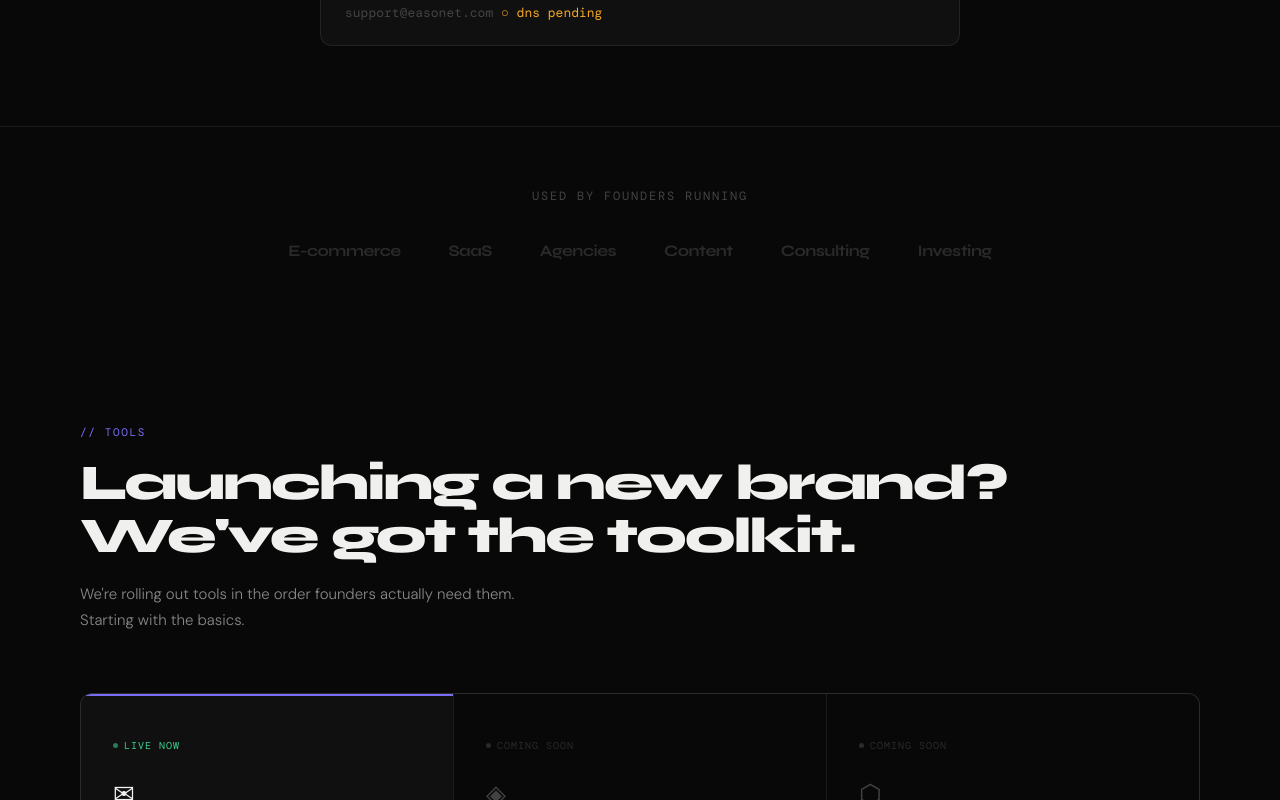
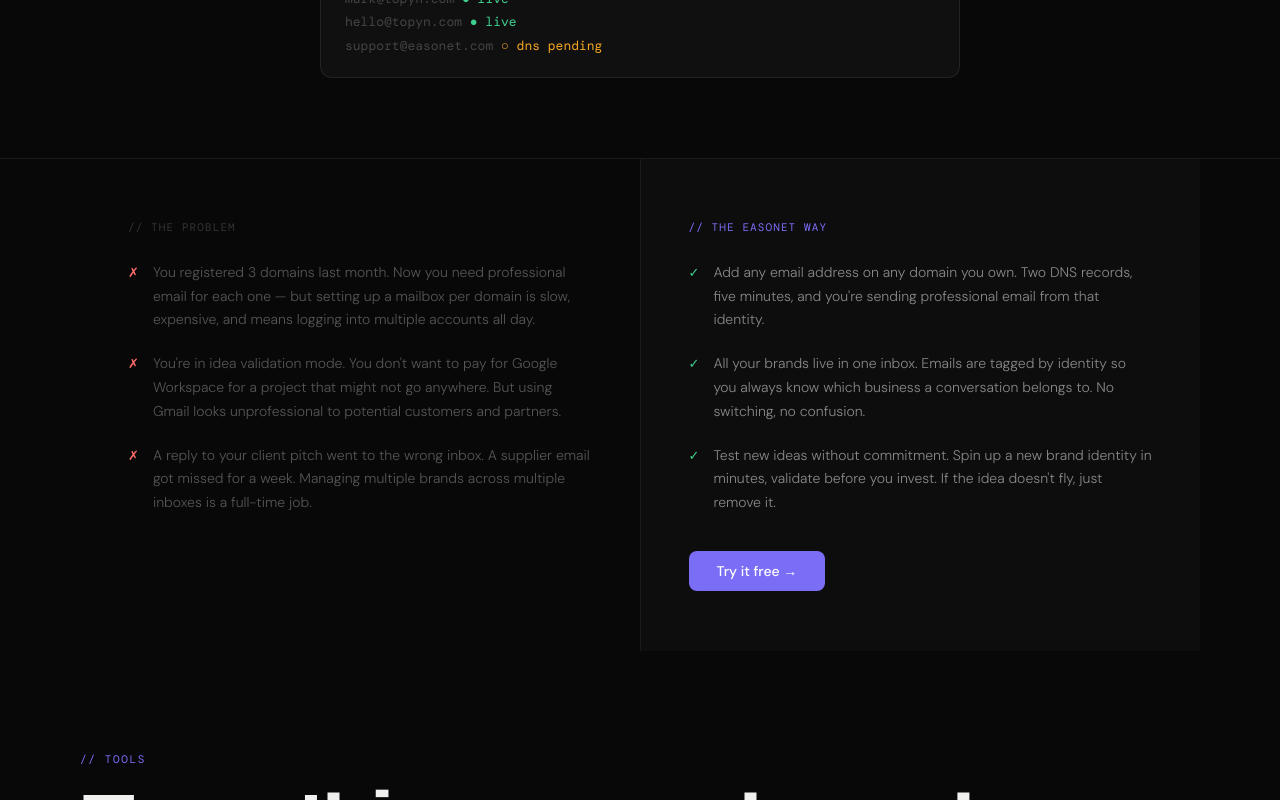
Before and after one commit to topyn/easonet, a Next.js app: page / in a window 1280 px wide. Shown: the part 1320-2120 px from the top of the page. Built offline with nearby package versions, Linux system fonts and the light colour scheme.

Commit message:
homepage copy rewrite - problem/solution section

```diff
--- a/pages/index.tsx
+++ b/pages/index.tsx
@@ -150,10 +150,10 @@ export default function Homepage() {
       <section className="hero">
         <div className="hero-badge">Platform · Now in beta</div>
         <h1>Built for founders who<br /><em>can't stop</em> starting things</h1>
-        <p className="hero-sub">Every new brand has the same setup headaches. We're building the tools to eliminate them — one by one.</p>
+        <p className="hero-sub">The email tool built for founders who run more than one thing. Send from any domain, read everything in one inbox — before you even launch.</p>
         <div className="hero-actions">
           <a href="/login"><button className="btn-hero">Start free — 30 days</button></a>
-          <a href="#tools"><button className="btn-hero-ghost">See the tools →</button></a>
+          <a href="#problem"><button className="btn-hero-ghost">See how it works →</button></a>
         </div>
         <div className="hero-terminal">
           <div className="terminal-bar">
@@ -180,14 +180,47 @@ export default function Homepage() {
         </div>
       </section>
 
-      {/* LOGOS */}
-      <div className="full-border-top">
-        <div className="logos">
-          <p>Used by founders running</p>
-          <div className="logos-row">
-            {['E-commerce','SaaS','Agencies','Content','Consulting','Investing'].map(l => (
-              <div key={l} className="logo-item">{l}</div>
-            ))}
+      {/* PROBLEM / SOLUTION */}
+      <div className="full-border-top" id="problem">
+        <div style={{maxWidth:'1400px',margin:'0 auto',padding:'0 80px'}}>
+          <div style={{display:'grid',gridTemplateColumns:'1fr 1fr',gap:'1px',background:'rgba(255,255,255,0.08)'}}>
+            <div style={{padding:'60px 48px',background:'#080808'}}>
+              <div style={{fontFamily:"'DM Mono', monospace",fontSize:11,color:'#333',textTransform:'uppercase',letterSpacing:'.1em',marginBottom:24}}>// the problem</div>
+              <div style={{display:'flex',flexDirection:'column',gap:20}}>
+                {[
+                  { icon: '✗', text: "You registered 3 domains last month. Now you need professional email for each one — but setting up a mailbox per domain is slow, expensive, and means logging into multiple accounts all day." },
+                  { icon: '✗', text: "You're in idea validation mode. You don't want to pay for Google Workspace for a project that might not go anywhere. But using Gmail looks unprofessional to potential customers and partners." },
+                  { icon: '✗', text: "A reply to your client pitch went to the wrong inbox. A supplier email got missed for a week. Managing multiple brands across multiple inboxes is a full-time job." },
+                ].map((item, i) => (
+                  <div key={i} style={{display:'flex',gap:14,alignItems:'flex-start'}}>
+                    <div style={{fontFamily:"'DM Mono', monospace",fontSize:13,color:'#ff6b6b',marginTop:2,flexShrink:0}}>{item.icon}</div>
+                    <div style={{fontSize:14,color:'#555',lineHeight:1.7}}>{item.text}</div>
+                  </div>
+                ))}
+              </div>
+            </div>
+            <div style={{padding:'60px 48px',background:'#0d0d0d'}}>
+              <div style={{fontFamily:"'DM Mono', monospace",fontSize:11,color:'#7B6EF6',textTransform:'uppercase',letterSpacing:'.1em',marginBottom:24}}>// the easonet way</div>
+              <div style={{display:'flex',flexDirection:'column',gap:20}}>
+                {[
+                  { icon: '✓', text: "Add any email address on any domain you own. Two DNS records, five minutes, and you're sending professional email from that identity." },
+                  { icon: '✓', text: "All your brands live in one inbox. Emails are tagged by identity so you always know which business a conversation belongs to. No switching, no confusion." },
+                  { icon: '✓', text: "Test new ideas without commitment. Spin up a new brand identity in minutes, validate before you invest. If the idea doesn't fly, just remove it." },
+                ].map((item, i) => (
+                  <div key={i} style={{display:'flex',gap:14,alignItems:'flex-start'}}>
+                    <div style={{fontFamily:"'DM Mono', monospace",fontSize:13,color:'#3ECF8E',marginTop:2,flexShrink:0}}>{item.icon}</div>
+                    <div style={{fontSize:14,color:'#888',lineHeight:1.7}}>{item.text}</div>
+                  </div>
+                ))}
+              </div>
+              <div style={{marginTop:36}}>
+                <a href="/login">
+                  <button style={{padding:'11px 28px',background:'#7B6EF6',color:'#fff',border:'none',borderRadius:8,fontSize:14,fontWeight:500,cursor:'pointer',fontFamily:"'DM Sans', sans-serif"}}>
+                    Try it free →
+                  </button>
+                </a>
+              </div>
+            </div>
           </div>
         </div>
       </div>
@@ -195,8 +228,8 @@ export default function Homepage() {
       {/* TOOLS */}
       <section className="section" id="tools">
         <div className="section-label">// tools</div>
-        <h2 className="section-title">Launching a new brand?<br />We've got the toolkit.</h2>
-        <p className="section-sub">We're rolling out tools in the order founders actually need them. Starting with the basics.</p>
+        <h2 className="section-title">Everything a new brand<br />needs to get started.</h2>
+        <p className="section-sub">We're building tools in the order you actually need them — from first email to first invoice.</p>
         <div className="tools-grid">
           <div className="tool-card active">
             <div className="tool-status live"><div className="tool-status-dot"></div> Live now</div>
@@ -226,14 +259,14 @@ export default function Homepage() {
       <div className="full-border-top">
         <section className="section" id="how">
           <div className="section-label">// how it works</div>
-          <h2 className="section-title">Up and running<br />in minutes</h2>
-          <p className="section-sub">No mail servers. No complex setup. Just DNS records and you're live.</p>
+          <h2 className="section-title">From zero to professional<br />email in 5 minutes</h2>
+          <p className="section-sub">No mail servers to manage. No expensive workspace subscriptions. Just two DNS records and you're live.</p>
           <div className="steps">
             {[
-              { n: '01', title: 'Create account', desc: 'Sign up free. 30-day trial, no credit card required. Start with up to 3 domain identities.' },
-              { n: '02', title: 'Add your domains', desc: 'Enter any email address on any domain you own. We show you exactly which DNS records to add.' },
-              { n: '03', title: 'DNS verified', desc: 'Our live checker confirms your records propagated. Usually takes under 5 minutes.' },
-              { n: '04', title: 'Start sending', desc: 'Compose from any identity. Replies come back to your unified inbox, tagged by brand.' },
+              { n: '01', title: 'Sign up free', desc: 'Create an account in 30 seconds. 30-day trial, no credit card. Start with up to 3 domain identities.' },
+              { n: '02', title: 'Add an identity', desc: 'Enter any email on any domain you own — mark@yourbrand.com, hello@project.io, anything. We show you the exact DNS records to add.' },
+              { n: '03', title: 'Verify in seconds', desc: 'Our live DNS checker polls every few seconds and confirms the moment your records propagate. Usually under 5 minutes.' },
+              { n: '04', title: 'Send & receive', desc: 'Compose emails from any identity. Replies arrive in your unified inbox, tagged by brand so you always know which business it belongs to.' },
             ].map(s => (
               <div key={s.n} className="step">
                 <div className="step-num">{s.n} —</div>
```
